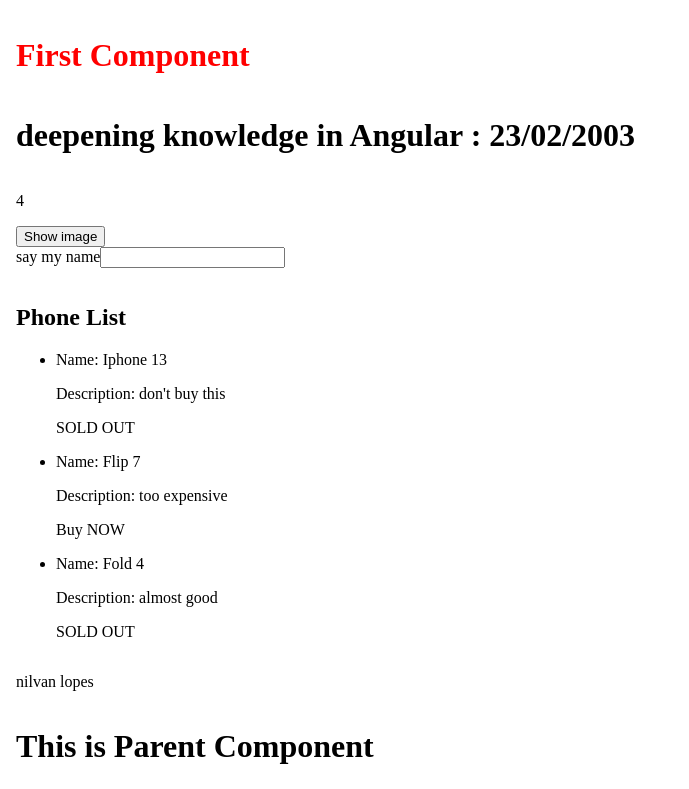
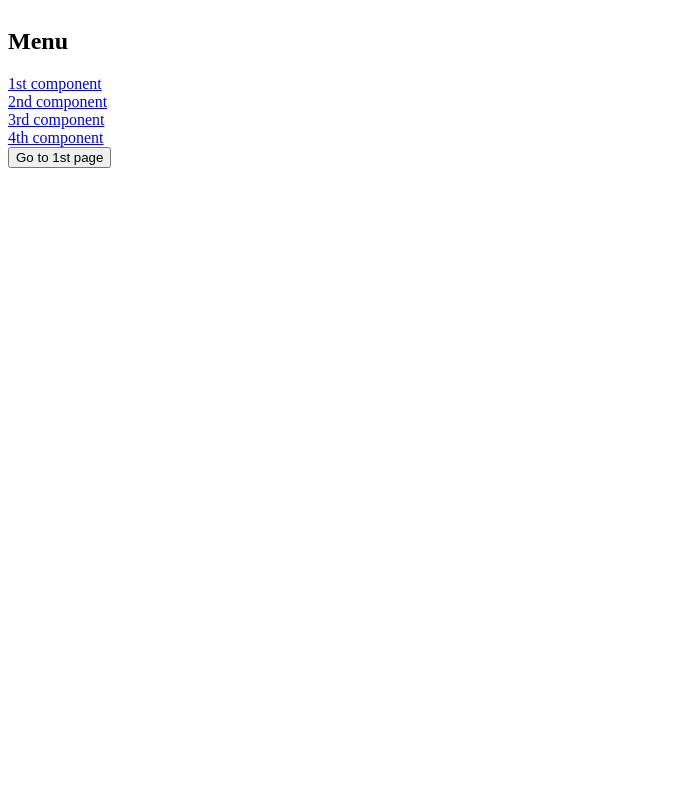
Before and after one commit to nilvanlopes/angular-start, an Angular app: page / in a window 1280 px wide. Shown: the top 789 px of the page, without its empty margins (0-689 px from the left). Built offline with nearby package versions, Linux system fonts and the light colour scheme.

Commit message:
feat:routerlinks and router.navigate

```diff
--- a/src/app/app-routing.module.ts
+++ b/src/app/app-routing.module.ts
@@ -1,7 +1,16 @@
 import { NgModule } from '@angular/core';
 import { RouterModule, Routes } from '@angular/router';
+import { FirstComponentComponent } from './first-component/firstComponent.component';
+import { SecondComponentComponent } from './second-component/second-component.component';
+import { ThirdComponentComponent } from './third-component/third-component.component';
+import { FourthComponentComponent } from './fourth-component/fourth-component.component';
 
-const routes: Routes = [];
+const routes: Routes = [
+  { path: '1', component: FirstComponentComponent },
+  { path: '2', component: SecondComponentComponent },
+  { path: '3', component: ThirdComponentComponent },
+  { path: '4', component: FourthComponentComponent },
+];
 
 @NgModule({
   imports: [RouterModule.forRoot(routes)],
--- a/src/app/app.component.html
+++ b/src/app/app.component.html
@@ -1,12 +1,14 @@
-<body>
+<nav>
+  <h1>Menu</h1>
+  <a routerLink="1">1st component</a>
+  <br>
+  <a routerLink="2">2nd component</a>
+  <br>
+  <a routerLink="3">3rd component</a>
+  <br>
+  <a routerLink="4">4th component</a>
+</nav>
 
-  <app-first-component></app-first-component>
-  <app-second-component></app-second-component>
-  <app-third-component></app-third-component>
-  <app-fourth-component></app-fourth-component>
-  <app-fifth-component></app-fifth-component>
-  <app-sixt-component></app-sixt-component>
-  <app-seventh-component name="nilvan" surname="lopes"></app-seventh-component>
-  <app-parent-component></app-parent-component>
-  <app-ninth-component></app-ninth-component>
-</body>
+<router-outlet></router-outlet>
+
+<app-eleventh-component></app-eleventh-component>
--- a/src/app/app.module.ts
+++ b/src/app/app.module.ts
@@ -15,6 +15,8 @@ import { SeventhComponentComponent } from './seventh-component/seventh-component
 import { ParentComponentComponent } from './eighth-component/parent-component/parent-component.component';
 import { ChildComponentComponent } from './eighth-component/child-component/child-component.component';
 import { NinthComponentComponent } from './ninth-component/ninth-component.component';
+import { TenthComponentComponent } from './tenth-component/tenth-component.component';
+import { EleventhComponentComponent } from './eleventh-component/eleventh-component.component';
 
 @NgModule({
   declarations: [
@@ -30,6 +32,8 @@ import { NinthComponentComponent } from './ninth-component/ninth-component.compo
     ParentComponentComponent,
     ChildComponentComponent,
     NinthComponentComponent,
+    TenthComponentComponent,
+    EleventhComponentComponent,
   ],
   imports: [BrowserModule, AppRoutingModule, FormsModule],
   providers: [],
--- /dev/null
+++ b/src/app/eleventh-component/eleventh-component.component.html
@@ -0,0 +1 @@
+<button type="button" (click)="goToFirst()">Go to 1st page</button>
--- /dev/null
+++ b/src/app/eleventh-component/eleventh-component.component.ts
@@ -0,0 +1,17 @@
+import { Component, OnInit } from '@angular/core';
+import { Router } from '@angular/router';
+
+@Component({
+  selector: 'app-eleventh-component',
+  templateUrl: './eleventh-component.component.html',
+  styleUrls: ['./eleventh-component.component.css']
+})
+export class EleventhComponentComponent  {
+
+  constructor(private router : Router) { }
+
+  goToFirst() {
+    this.router.navigate(["1"]);
+  }
+
+}
--- /dev/null
+++ b/src/app/tenth-component/tenth-component.component.html
@@ -0,0 +1,2 @@
+<h1>LifeCicle</h1>
+<p>onInit() > Onchange() > onDestroy() BUT if a child component has a onChange</p>
--- /dev/null
+++ b/src/app/tenth-component/tenth-component.component.ts
@@ -0,0 +1,16 @@
+import { Component, OnInit } from '@angular/core';
+
+@Component({
+  selector: 'app-tenth-component',
+  templateUrl: './tenth-component.component.html',
+  styleUrls: ['./tenth-component.component.css']
+})
+export class TenthComponentComponent implements OnInit {
+
+  constructor() { }
+
+  ngOnInit(): void {
+    console.log("On init");
+  }
+
+}
```
Also changed, not shown: src/app/eleventh-component/eleventh-component.component.css (added), src/app/tenth-component/tenth-component.component.css (added), 2 other files (tests, documents, lock files or other folders).
